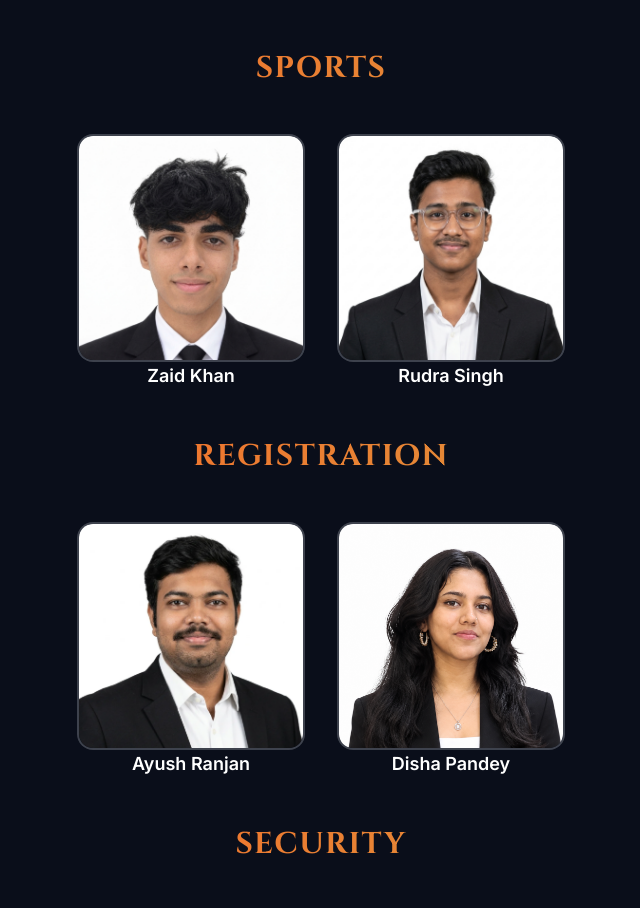
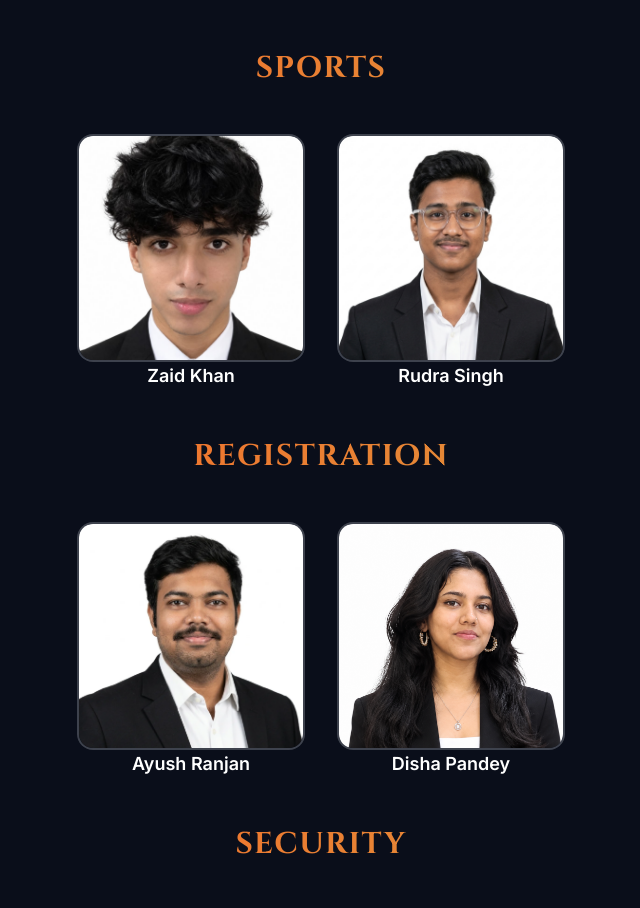
Before and after one commit to AjayPrajapati83/shivotsav, a React (Vite) app: page / in a window 1280 px wide. Shown: the part 10003-10911 px from the top of the page, without its empty margins (319-959 px from the left). Built offline with nearby package versions, Linux system fonts and the light colour scheme.

Commit message:
sponsar added to grid

```diff
--- a/src/data/team.js
+++ b/src/data/team.js
@@ -60,7 +60,7 @@ export const team = [
   {
     department: 'Sports',
     members: [
-      { name: 'Zaid Khan', role: 'Head', photo: '/TEAM/Zaid Khan.jpg' },
+      { name: 'Zaid Khan', role: 'Head', photo: '/TEAM/Zaid Khan.jpeg' },
       { name: 'Rudra Singh', role: 'Assistant', photo: '/TEAM/Rudra Singh.jpg' },
     ],
   },
```
Also changed, not shown: public/TEAM/Zaid Khan.jpeg (added), public/TEAM/Zaid Khan.jpg (deleted).
